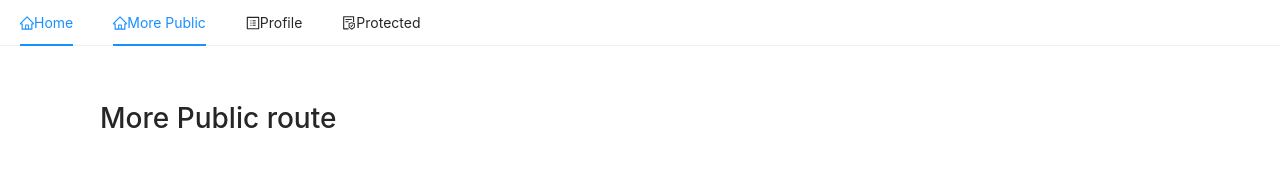
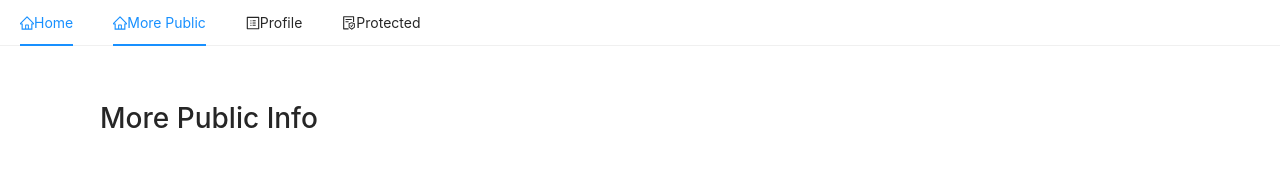
Before and after one commit to Yaifer/basic-authentication, a React (Create React App) app: page /#/morepublic in a window 1280 px wide. Shown: the top 190 px of the page. Built offline with nearby package versions, Linux system fonts and the light colour scheme; no server answers; what aws-amplify would draw is missing.

Commit message:
Small text change

```diff
--- a/src/MorePublic.js
+++ b/src/MorePublic.js
@@ -4,7 +4,7 @@ import Container from './Container';
 const MorePublic = () => {
   return (
     <Container>
-      <h1>More Public route</h1>
+      <h1>More Public Info</h1>
     </Container>
   );
 };
```
